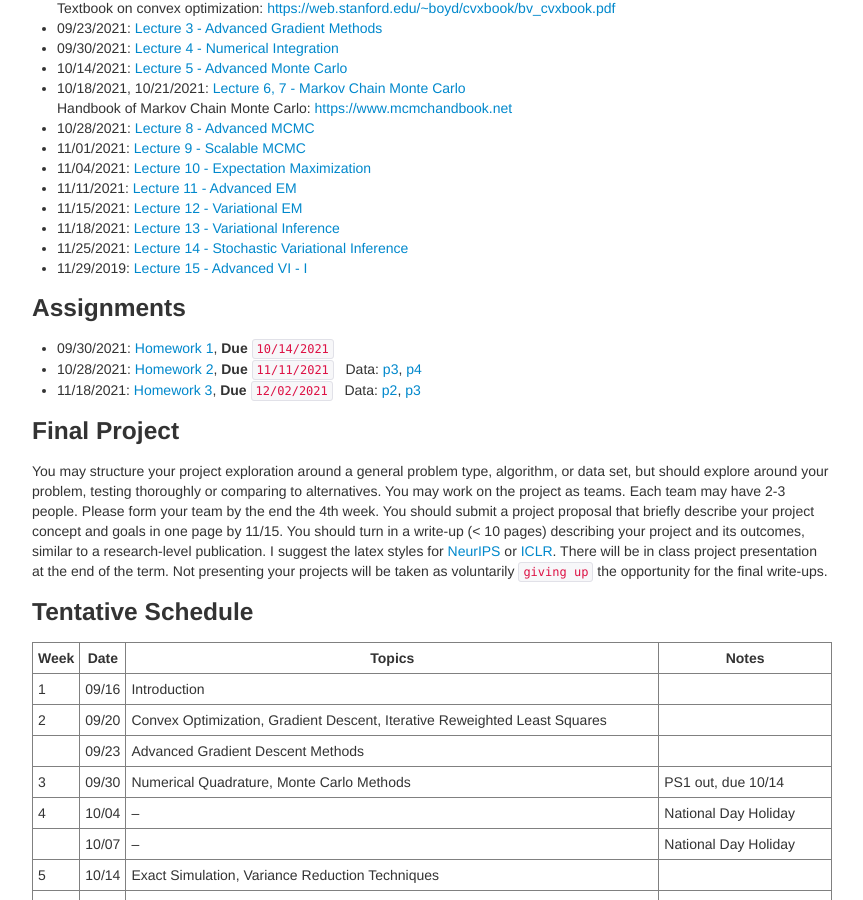
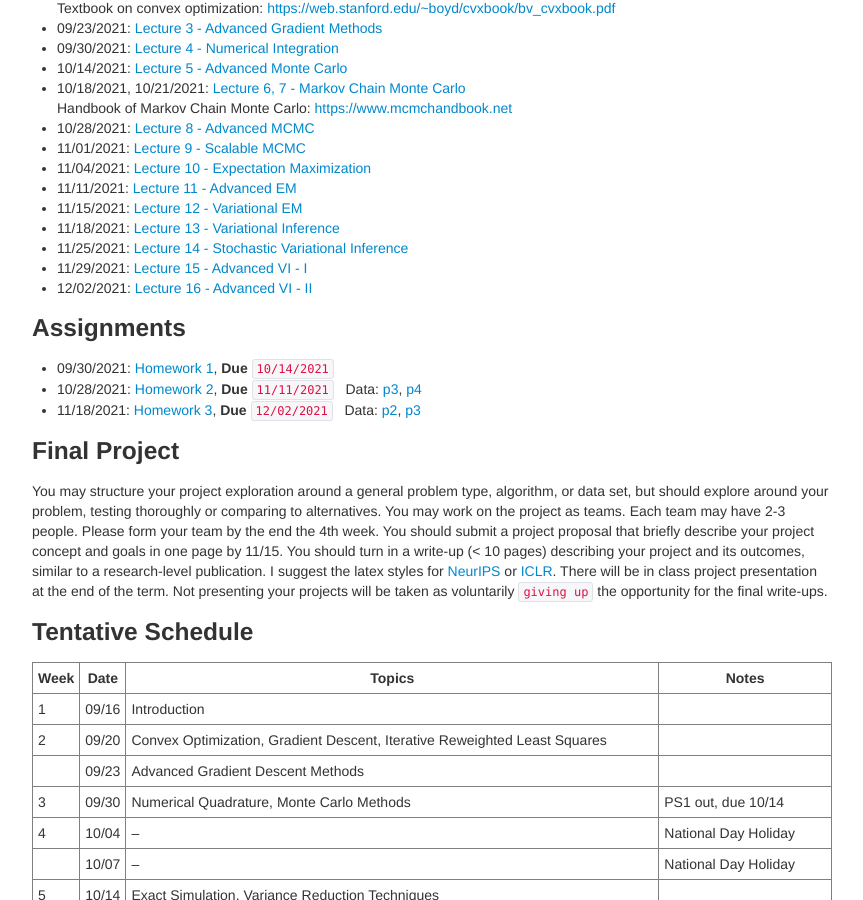
Before and after one commit to zcrabbit/zcrabbit.github.io, a Jekyll site: the page built from courses/smcm-f21.md, in a window 1280 px wide and 900 px high, scrolled down 1185 px. Shown: the whole window, without its empty margins (208-1071 px from the left). Built offline with Jekyll 4.4.1, drawn with Linux system fonts in a browser that asks for light colours.

Commit message:
lecture 16 out

```diff
--- a/courses/smcm-f21.md
+++ b/courses/smcm-f21.md
@@ -52,8 +52,8 @@ We will use python during the course. A good Python tutorial is available at <ht
 - 11/15/2021: [Lecture 12 - Variational EM]({{sites.baseurl}}/static/slides/smcm_fall21/lec12.pdf)
 - 11/18/2021: [Lecture 13 - Variational Inference]({{sites.baseurl}}/static/slides/smcm_fall21/lec13.pdf)
 - 11/25/2021: [Lecture 14 - Stochastic Variational Inference]({{sites.baseurl}}/static/slides/smcm_fall21/lec14.pdf)
-- 11/29/2019: [Lecture 15 - Advanced VI - I]({{sites.baseurl}}/static/slides/smcm_fall21/lec15.pdf)
-
+- 11/29/2021: [Lecture 15 - Advanced VI - I]({{sites.baseurl}}/static/slides/smcm_fall21/lec15.pdf)
+- 12/02/2021: [Lecture 16 - Advanced VI - II]({{sites.baseurl}}/static/slides/smcm_fall21/lec16.pdf)
 
 ### Assignments
 - 09/30/2021: [Homework 1]({{sites.baseurl}}/static/slides/smcm_fall21/hw01.pdf), **Due** `10/14/2021`
```
Also changed, not shown: 3 other files.
